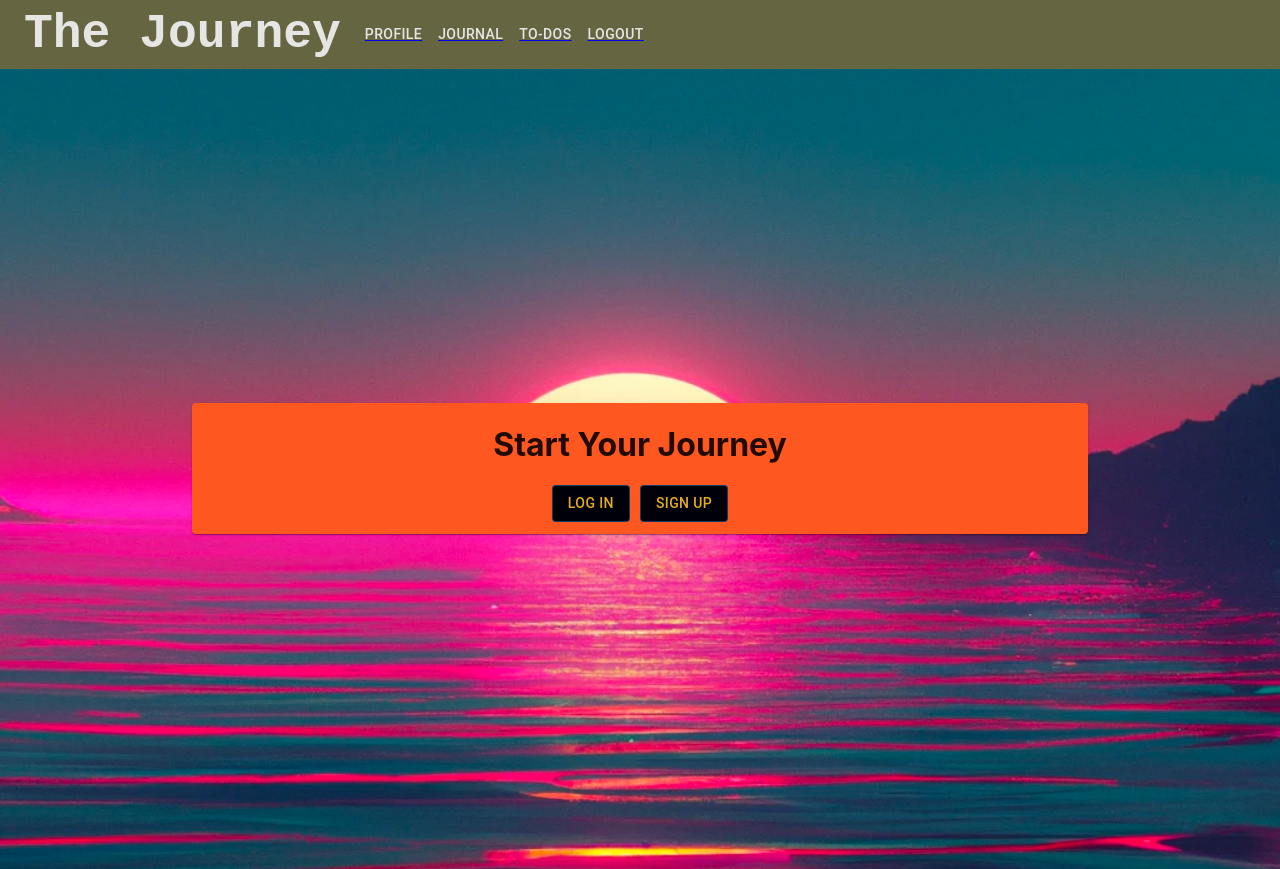
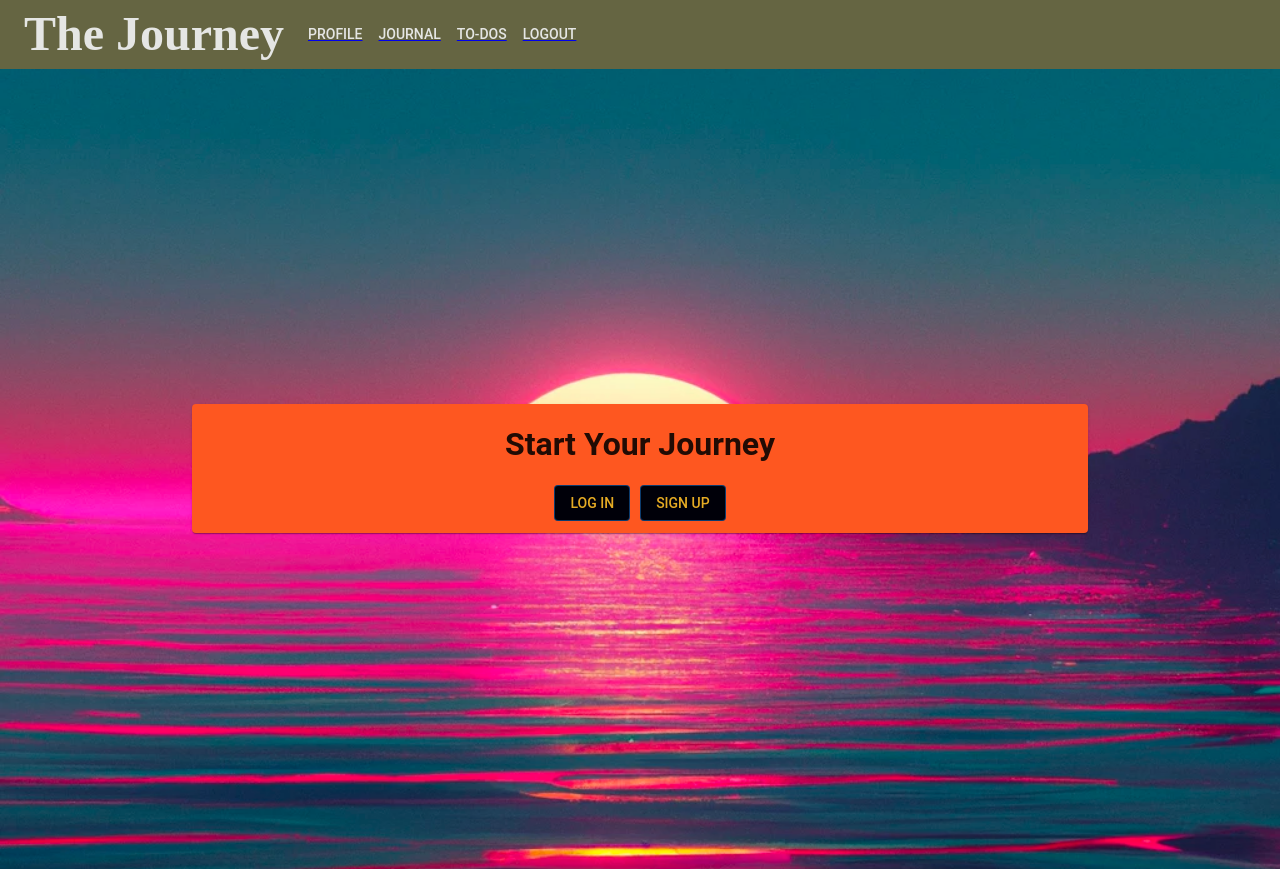
Before and after one commit to Cleegould/TheJourney, a React (Create React App) app in the folder client/: page / in a window 1280 px wide. Built offline with nearby package versions, Linux system fonts and the light colour scheme; the HTML template or start-up script is replaced by a standard one.

Commit message:
Changed the default fonts for the navbar and css, added a custom theme via materialUI, and wrapped the app inside it.

```diff
--- a/client/src/App.js
+++ b/client/src/App.js
@@ -12,6 +12,8 @@ import JournalEntry from './pages/journal';
 import TODO from '../src/pages/To-Do'
 import WelcomePage from './components/WelcomePage';
 import Profile from './pages/Profile';
+import { ThemeProvider } from '@mui/material/styles';
+import theme from './Theme.js'; //custom theme import
 
 const httpLink = createHttpLink({
   uri: '/graphql',
@@ -40,6 +42,7 @@ function App() {
   return (
     <ApolloProvider client={client}>
       <Router>
+      <ThemeProvider theme={theme}>
         <Navbar />
         <Routes>
           <Route exact path='/' element={<WelcomePage />} />
@@ -48,6 +51,7 @@ function App() {
           <Route exact path="/todo" element={<TODO />} />
           <Route render={() => <h1 className="display-2">Wrong page!</h1>} />
         </Routes>
+        </ThemeProvider>
       </Router>
     </ApolloProvider>
   );
--- /dev/null
+++ b/client/src/Theme.js
@@ -0,0 +1,9 @@
+import { createTheme } from '@mui/material/styles';
+
+const theme = createTheme({
+  typography: {
+    fontFamily: 'Papyrus, Roboto, Oxygen, Ubuntu, Cantarell, "Fira Sans", "Droid Sans", "Helvetica Neue", sans-serif',
+  },
+});
+
+export default theme;
--- a/client/src/components/NavBar.js
+++ b/client/src/components/NavBar.js
@@ -54,7 +54,7 @@ function ResponsiveHeader({ handlePageChange }) {
             sx={{
               mr: 2,
               display: { xs: 'none', md: 'flex' },
-              fontFamily: 'monospace',
+              fontFamily: 'papyrus',
               fontWeight: 700,
               color: '#E5E6E4',
               textDecoration: 'none',
@@ -97,7 +97,7 @@ function ResponsiveHeader({ handlePageChange }) {
                   handleCloseNavMenu()
                     console.log(`${page.link}`);
                  }} >
-                  <Link  onClick={endSession} to={page.link}><Typography textAlign="center">{page.profileName}</Typography></Link>
+                  <Link sx={{fontFamily: 'Papyrus'}} onClick={endSession} to={page.link}><Typography textAlign="center">{page.profileName}</Typography></Link>
                 </MenuItem>
               ))}
             </Menu>
@@ -111,7 +111,7 @@ function ResponsiveHeader({ handlePageChange }) {
               mr: 1,
               display: { xs: 'flex', md: 'none' },
               flexGrow: 1,
-              fontFamily: 'monospace',
+              fontFamily: 'Papyrus',
               fontWeight: 700,
               color: '#E5E6E4',
               textDecoration: 'none',
@@ -121,7 +121,7 @@ function ResponsiveHeader({ handlePageChange }) {
           </Typography>
           <Box sx={{ flexGrow: 1, display: { xs: 'none', md: 'flex' } }}>
             {pages.map((page,index) => (
-             <Link onClick={endSession} to={page.link} ><Button
+             <Link sx={{fontFamily: 'Papyrus'}} onClick={endSession} to={page.link} ><Button
                 key={index}
                 onClick={() =>{
                     // console.log(`${page.link}`);
--- a/client/src/index.css
+++ b/client/src/index.css
@@ -1,6 +1,6 @@
 body {
   margin: 0;
-  font-family: -apple-system, BlinkMacSystemFont, 'Segoe UI', 'Roboto', 'Oxygen',
+  font-family: 'Papyrus', 'Roboto', 'Oxygen',
     'Ubuntu', 'Cantarell', 'Fira Sans', 'Droid Sans', 'Helvetica Neue',
     sans-serif;
   -webkit-font-smoothing: antialiased;
@@ -8,6 +8,6 @@ body {
 }
 
 code {
-  font-family: source-code-pro, Menlo, Monaco, Consolas, 'Courier New',
+  font-family: source-code-pro, Menlo, Monaco, Consolas, Courier New,
     monospace;
 }
```
